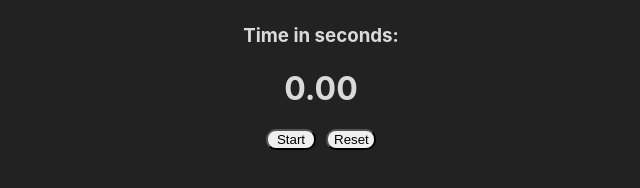
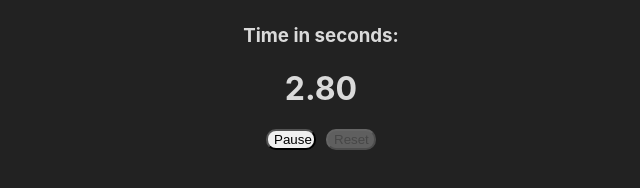
Before and after one commit to NZMSA/2022-Phase-1-React-Assignment, a React (Create React App) app: page / in a window 1280 px wide. Both pictures are taken after a click on the button "Start". Shown: the part 152-340 px from the top of the page, without its empty margins (319-959 px from the left). Built offline with nearby package versions, Linux system fonts and the light colour scheme.

Commit message:
all exercise attempted, failed on set valid name and timer

```diff
--- a/package.json
+++ b/package.json
@@ -13,7 +13,7 @@
     "react": "^18.0.0",
     "react-dom": "^18.0.0",
     "react-router-dom": "^6.3.0",
-    "react-scripts": "5.0.0",
+    "react-scripts": "^2.1.3",
     "typescript": "^4.6.3",
     "web-vitals": "^2.1.4"
   },
--- a/src/App.tsx
+++ b/src/App.tsx
@@ -1,3 +1,4 @@
+import React from 'react';
 import { BrowserRouter as Router, Routes, Route } from "react-router-dom";
 
 import Main from './Pages/Main';
--- a/src/Pages/Main.tsx
+++ b/src/Pages/Main.tsx
@@ -1,4 +1,4 @@
-import React from 'react';
+import React,{useState, useEffect} from 'react';
 import './Main.css';
 
 function Main() {
@@ -13,24 +13,69 @@ function Main() {
   */
 
   document.title = "Stopwatch"
+  const [nameValue, setNameValue] = useState<string>("");
+  const [nameDone, setNameDone] = useState<string>("User");
+  const [seconds, setSeconds] = useState(0.00);
+  const [isActive, setIsActive] = useState(false);
+
+  const buttonHandler = (event: React.MouseEvent<HTMLButtonElement>) => {
+    event.preventDefault();
+    nameValue.length > 0 ? setNameDone(nameValue) : null;
+    setNameValue('')
+  };
+
+  function toggle() {
+    setIsActive(!isActive);
+  }
+
+  function reset() {
+    setSeconds(0.00);
+    setIsActive(false);
+  }
+
+  useEffect(() => {
+    if (isActive) {
+      setTimeout(() => {setSeconds(seconds + 0.01)}, 10)
+    }
+  })
+
+  // useEffect(() => {
+  //   let interval: number;
+  //   if (isActive) {
+  //     interval = window.setInterval(() => {
+  //       setSeconds(seconds => seconds + 0.01);
+  //     }, 10);
+  //   }
+  //   return () => clearInterval(interval);
+  // }, [isActive, seconds]);
 
   return (
     <div className="MainPage">
       <div className="WelcomeSection">
         <h1>Stopwatch Application.</h1>
         <div className="NameSetting">
-          <textarea data-testid="NameEntry" className="NameEntry" placeholder="Insert a name you want to use!"/>
-          <button data-testid="SetNameButton" className="SetNameButton">Set Name</button>
+          <textarea data-testid="NameEntry" className="NameEntry" placeholder="Insert a name you want to use!"
+            value={nameValue}
+            maxLength={32}
+            onChange={(
+                ev: React.ChangeEvent<HTMLTextAreaElement>,
+            ): void => setNameValue(ev.target.value)}
+          />
+          <button data-testid="SetNameButton" className="SetNameButton" onClick={buttonHandler}>Set Name</button>
         </div>
-        <h2 data-testid="WelcomeBanner" className="WelcomeBanner">Welcome User!</h2>
+        <h2 data-testid="WelcomeBanner" className="WelcomeBanner">Welcome {nameDone}!</h2>
       </div>
       <div className="TimerMainFrame">
         <h3>Time in seconds:</h3>
-        <h1 data-testid="TimeInSeconds" className="TimeInSeconds">0.00</h1>
+        <h1 data-testid="TimeInSeconds" className="TimeInSeconds">{seconds.toFixed(2)}</h1>
       </div>
       <div className="TimerButtons">
-        <button data-testid="StartButton" className="StartButton">Start</button>
-        <button data-testid="ResetButton" className="ResetButton">Reset</button>
+        <button data-testid="StartButton" className="StartButton" onClick={toggle}>{isActive ? 'Pause' : 'Start'}</button>
+        {isActive ?
+          <button disabled data-testid="ResetButton" className="ResetButton" onClick={reset}>Reset</button>
+          :
+          <button data-testid="ResetButton" className="ResetButton" onClick={reset}>Reset</button>
+        }
       </div>
     </div>
   );
--- a/tsconfig.json
+++ b/tsconfig.json
@@ -18,7 +18,7 @@
     "resolveJsonModule": true,
     "isolatedModules": true,
     "noEmit": true,
-    "jsx": "react-jsx"
+    "jsx": "preserve"
   },
   "include": [
     "src"
```
Also changed, not shown: 1 other file (tests, documents, lock files or other folders).
